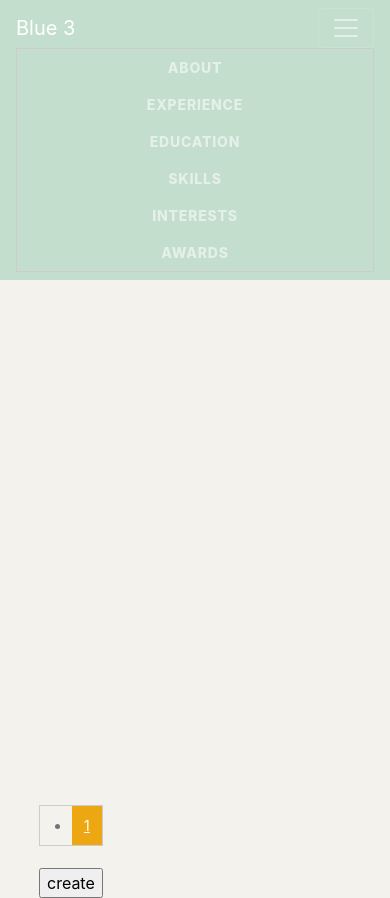
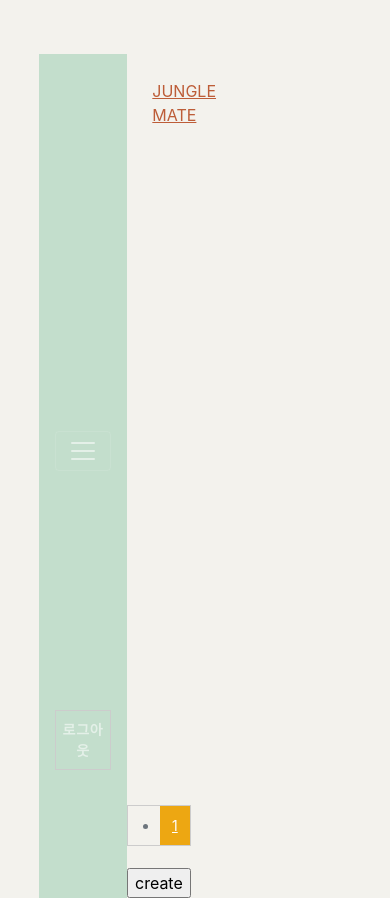
Before and after one commit to hunkicho/JungleMate_0week, a Flask app: page /main/1 in a window 390 px wide, after a click that opens the changed part; the page is wider, and only the part inside the window is pictured. Run offline with Flask 2, Linux system fonts and the light colour scheme; the visitor is signed in with stand-in values (Sample User, id 1); data that the repository does not hold is empty; some libraries are stand-ins or nearby versions; some web fonts are replaced.

Commit message:
nav rollback

```diff
--- a/templates/commonbodystart.html
+++ b/templates/commonbodystart.html
@@ -1,50 +1,20 @@
 <!-- Navigation -->
-<nav
-  class="navbar navbar-expand-lg navbar-dark bg-primary fixed-top"
-  style="background-color: #c3decc !important"
-  id="sideNav"
->
+<nav class="navbar navbar-expand-lg navbar-dark bg-primary" style="background-color: #C3DECC !important;" id="sideNav">
     <a class="navbar-brand js-scroll-trigger" href="#page-top">
-    <span class="d-block d-lg-none">Blue 3</span>
-    <span class="d-none d-lg-block"
-      ><img
-        class="img-fluid img-profile rounded-circle mx-auto mb-2"
-        src="assets/img/profile.jpg"
-        alt="..."
-    /></span>
+        <span class="d-none d-lg-block" style="background-color: #C3DECC;">
+            <img class="img-fluid img-profile mx-auto mb-2" src="{{ url_for('static', filename='logo_text.png') }}" alt="..." onclick="goMain()"/>
+        </span>
     </a>
-  <button
-    class="navbar-toggler"
-    type="button"
-    data-bs-toggle="collapse"
-    data-bs-target="#navbarResponsive"
-    aria-controls="navbarResponsive"
-    aria-expanded="false"
-    aria-label="Toggle navigation"
-  >
-    <span class="navbar-toggler-icon"></span>
-  </button>
+    <button class="navbar-toggler" type="button" data-bs-toggle="collapse" data-bs-target="#navbarResponsive" aria-controls="navbarResponsive" aria-expanded="false" aria-label="Toggle navigation"><span class="navbar-toggler-icon"></span></button>
     <div class="collapse navbar-collapse" id="navbarResponsive">
         <ul class="navbar-nav">
-      <li class="nav-item">
-        <a class="nav-link js-scroll-trigger" href="#about">About</a>
-      </li>
-      <li class="nav-item">
-        <a class="nav-link js-scroll-trigger" href="#experience">Experience</a>
-      </li>
-      <li class="nav-item">
-        <a class="nav-link js-scroll-trigger" href="#education">Education</a>
-      </li>
-      <li class="nav-item">
-        <a class="nav-link js-scroll-trigger" href="#skills">Skills</a>
-      </li>
-      <li class="nav-item">
-        <a class="nav-link js-scroll-trigger" href="#interests">Interests</a>
-      </li>
-      <li class="nav-item">
-        <a class="nav-link js-scroll-trigger" href="#awards">Awards</a>
-      </li>
+            <li class="nav-item"><a class="nav-link js-scroll-trigger" href="/logout">로그아웃</a></li>
         </ul>
     </div>
 </nav>
-<div class="container-fluid p-0"></div>
+<div class="container-fluid p-0">
+<script>
+    function goMain(){
+        location.href = "/main/1";
+    }
+</script>
```
Lines whose indentation alone changed are shown as unchanged.
